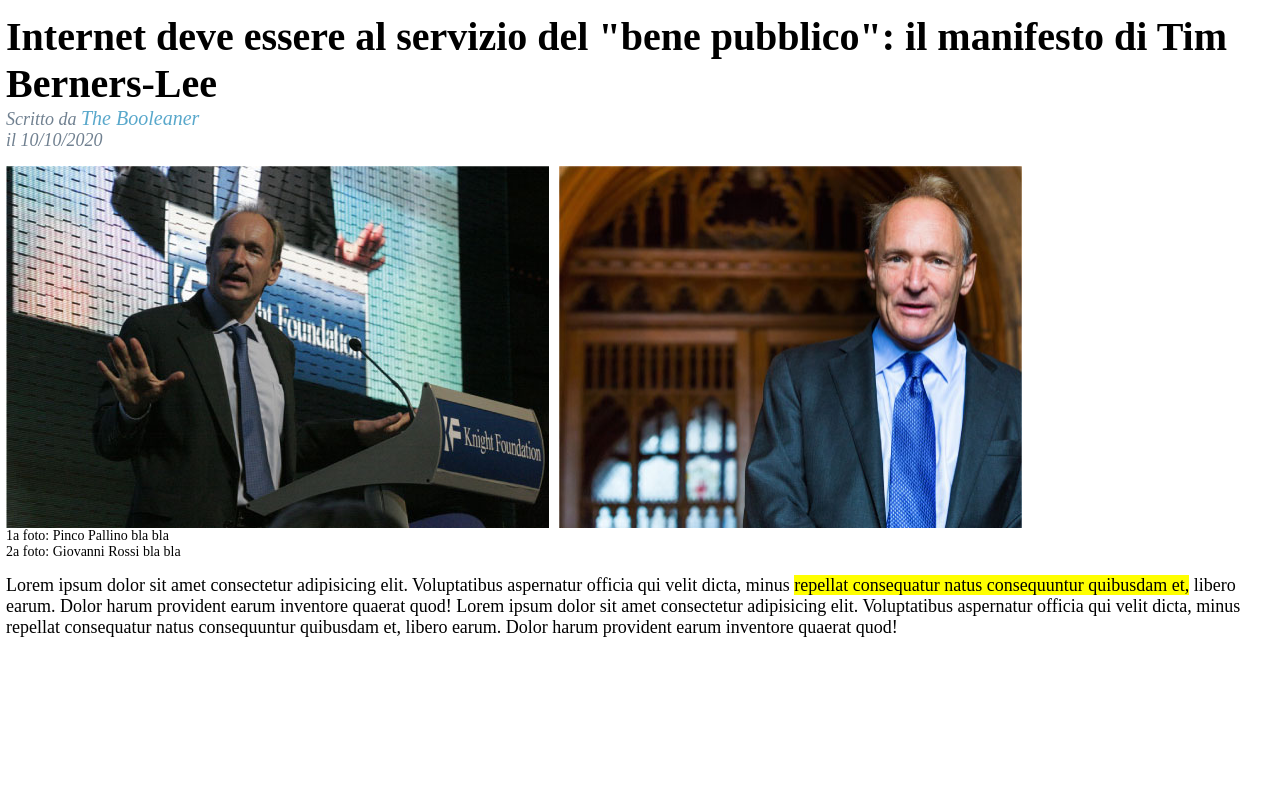
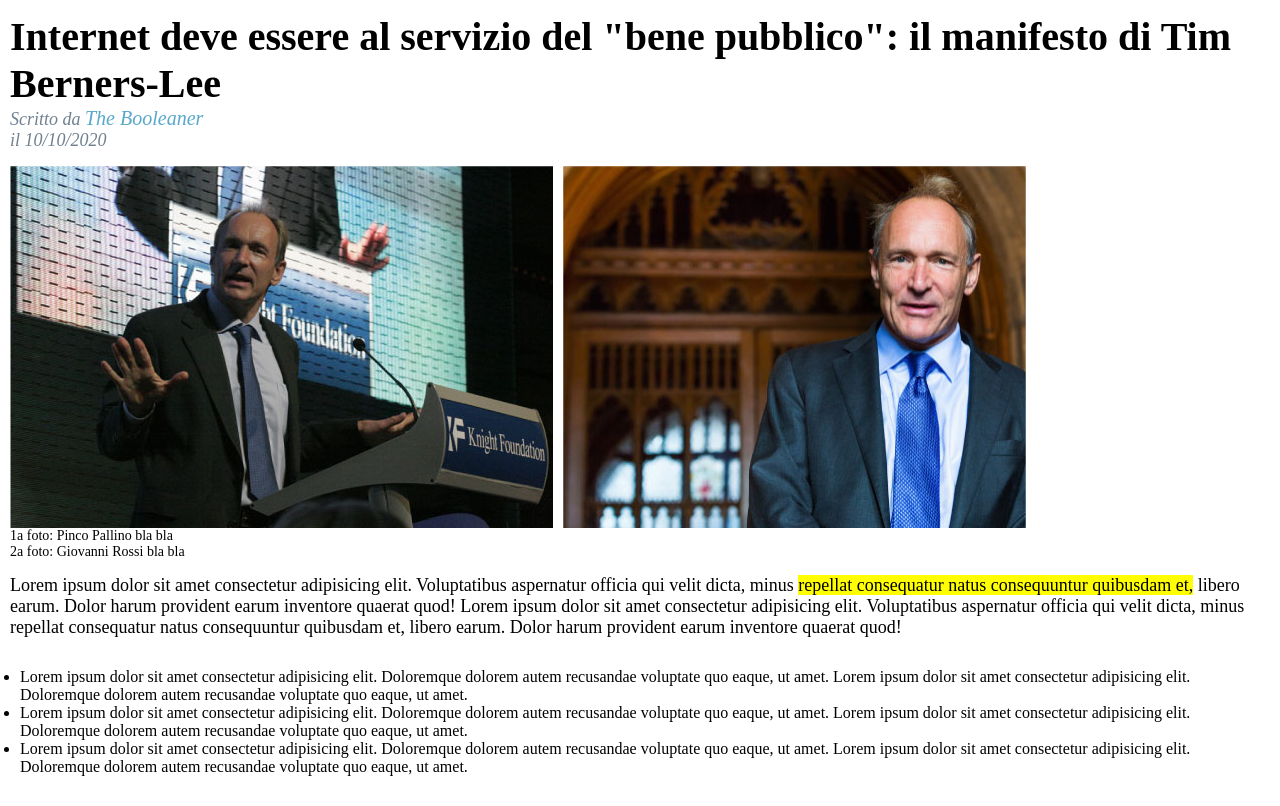
Before and after one commit to DavideGiuseppeCIliento/html-css-booleaner, a plain HTML site: page index.html in a window 1280 px wide. Shown: the part 142-948 px from the top of the page. Before the commit the page ends 800 px from the top, so only its background shows below. Drawn offline with Linux system fonts and the light colour scheme.

Commit message:
+ Sezione lista

```diff
--- a/assets/css/style.css
+++ b/assets/css/style.css
@@ -1,6 +1,7 @@
 /* GENERALI */
 body {
   margin: 0;
+  padding: 0;
 }
 
 h1 {
@@ -37,8 +38,13 @@ figure {
 }
 
 figcaption {
-  padding: 0 6px 0 6px;
+  padding: 0 10px 0 10px;
   font-size: 14px;
+}
+
+ul {
+  padding: 15px 10px 15px 10px;
+  margin: 0;
 }
 
 /* STILE HEADER */
@@ -49,7 +55,7 @@ figcaption {
   background-image: url("../immagini/pattern.png");
   background-repeat: repeat;
   background-size: 35%;
-  padding: 70px 6px 15px 6px;
+  padding: 70px 10px 15px 10px;
 }
 
 .logo {
@@ -59,7 +65,7 @@ figcaption {
 /* SEZIONE DEL TITOLO */
 
 .sezionetitolo {
-  padding: 15px 6px 15px 6px;
+  padding: 15px 10px 15px 10px;
 }
 
 .stilelink {
@@ -73,12 +79,12 @@ figcaption {
 .sezioneimmaginiaffiancate {
   display: flex;
   gap: 10px;
-  padding: 0 6px 0 6px;
+  padding: 0 10px 0 10px;
   margin: 0;
 }
 
 /* SEZIONE PARAGRAFO */
 
 .sezioneparagrafo {
-  padding: 15px 6px 15px 6px;
+  margin: 15px 10px 15px 10px;
 }
--- a/index.html
+++ b/index.html
@@ -52,6 +52,29 @@
           inventore quaerat quod!
         </p>
       </section>
+
+      <section class="sezioneparagrafo">
+        <ul>
+          <li>
+            Lorem ipsum dolor sit amet consectetur adipisicing elit. Doloremque
+            dolorem autem recusandae voluptate quo eaque, ut amet. Lorem ipsum
+            dolor sit amet consectetur adipisicing elit. Doloremque dolorem
+            autem recusandae voluptate quo eaque, ut amet.
+          </li>
+          <li>
+            Lorem ipsum dolor sit amet consectetur adipisicing elit. Doloremque
+            dolorem autem recusandae voluptate quo eaque, ut amet. Lorem ipsum
+            dolor sit amet consectetur adipisicing elit. Doloremque dolorem
+            autem recusandae voluptate quo eaque, ut amet.
+          </li>
+          <li>
+            Lorem ipsum dolor sit amet consectetur adipisicing elit. Doloremque
+            dolorem autem recusandae voluptate quo eaque, ut amet. Lorem ipsum
+            dolor sit amet consectetur adipisicing elit. Doloremque dolorem
+            autem recusandae voluptate quo eaque, ut amet.
+          </li>
+        </ul>
+      </section>
     </main>
   </body>
 </html>
```
